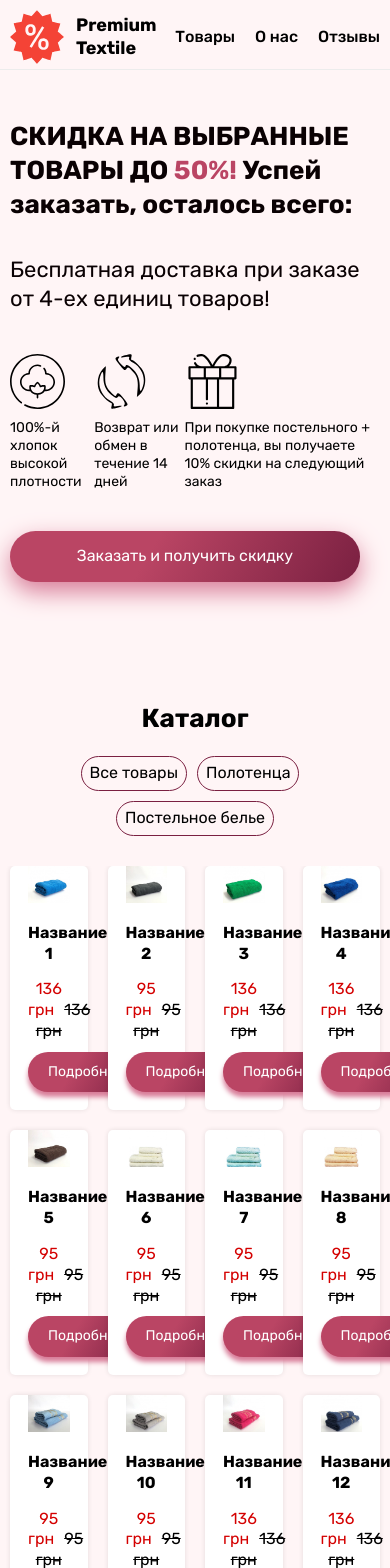
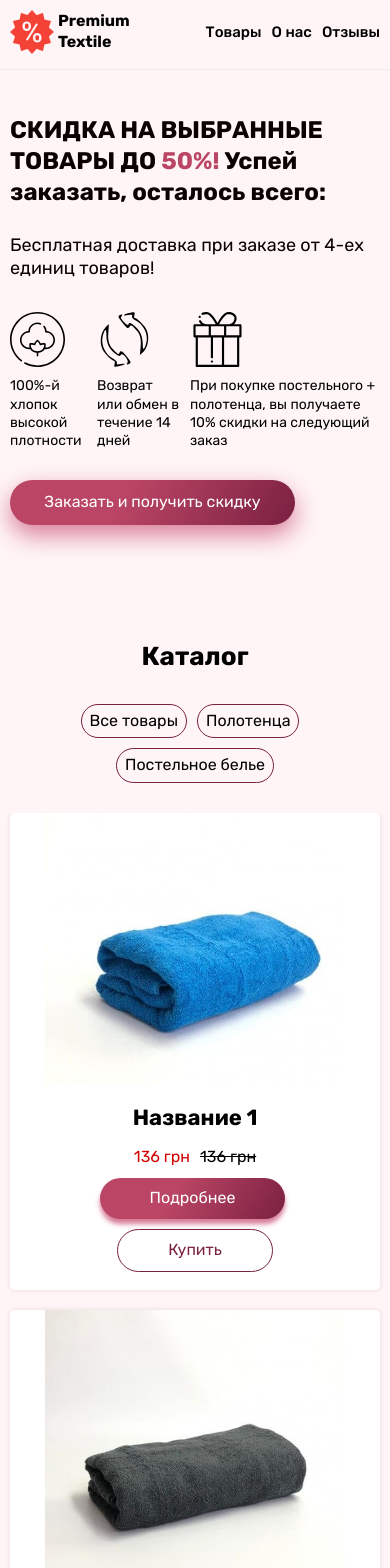
Before and after one commit to RomanVinichenko/onlineshop, a React (Create React App) app: page / in a window 390 px wide. Shown: the top 1568 px of the page. Built offline with nearby package versions, Linux system fonts and the light colour scheme.

Commit message:
adaptive done

```diff
--- a/src/components/About/index.tsx
+++ b/src/components/About/index.tsx
@@ -7,7 +7,7 @@ const About: FC = () => {
         <section className={styles['about']} id={'about'}>
             <div className={'container'}>
                 <div className={styles['about__inner']}>
-                    <h2 className={styles['about__title']}>О доставке</h2>
+                    <h2 className={'title'}>О доставке</h2>
                     <ul className={styles['about__items']}>
                         <li className={styles['about__item']}>
                             <img
@@ -44,7 +44,7 @@ const About: FC = () => {
                     </ul>
                 </div>
                 <div className={styles['about__inner']}>
-                    <h2 className={styles['about__title']}>Гарантии</h2>
+                    <h2 className={'title'}>Гарантии</h2>
                     <ul className={styles['about__items']}>
                         <li className={styles['about__item']}>
                             <img
--- a/src/components/Feedback/style.module.scss
+++ b/src/components/Feedback/style.module.scss
@@ -4,29 +4,23 @@
 .feedback {
     padding: 70px 0;
 
-    &__title {
-        margin-bottom: 30px;
-        font-size: 38px;
-        text-align: center;
-
-        @include r($md) {
-            font-size: 30px;
-        }
-
-        @include r($sm) {
-            font-size: 26px;
-        }
-    }
-
     &__cards {
         display: flex;
         justify-content: space-around;
+
+        @include r($lg) {
+           flex-wrap: wrap;
+        }
     }
 
     &__card {
         padding: 20px;
         border-radius: 10px;
         background-color: #fff;
+    }
+
+    &__slide {
+        padding-bottom: 40px;
     }
 
     &__header {
--- a/src/components/Header/style.module.scss
+++ b/src/components/Header/style.module.scss
@@ -12,22 +12,34 @@
     border-bottom: 1px solid #ececec;
     background-color: #fff5f6;
 
+
     .logo {
         display: flex;
         align-items: center;
         margin-right: auto;
+
     }
 
     &__img {
         width: 54px;
         height: 54px;
         margin-right: 12px;
+
+        @include r($sm) {
+            width: 44px;
+            height: 44px;
+            margin-right: 4px;
+
+        }
     }
 
     &__title {
+        @include r($md) {
+            max-width: 75px;
+            font-size: 18px;
+        }
         @include r($sm) {
-            max-width: 60px;
-            font-size: 18px;
+            font-size: 16px;
         }
     }
 
@@ -50,6 +62,11 @@
                     margin-right: 20px;
                 }
             }
+            @include r($sm) {
+                &:not(:last-child) {
+                    margin-right: 10px;
+                }
+            }
         }
 
         &__btn {
@@ -65,7 +82,7 @@
             }
 
             @include r($sm) {
-                font-size: 16px;
+                font-size: 15px;
             }
         }
     }
--- a/src/components/Main/style.module.scss
+++ b/src/components/Main/style.module.scss
@@ -8,6 +8,10 @@
     justify-content: center;
     margin-top: 70px;
     padding: 115px 0 0;
+
+    @include r($sm) {
+        padding: 45px 0;
+    }
 
     &__inner {
         display: flex;
@@ -37,7 +41,9 @@
         }
 
         @include r($sm) {
-            font-size: 26px;
+            font-size: 24px;
+            margin-bottom: 25px;
+
         }
     }
 
@@ -45,19 +51,31 @@
         margin-bottom: 40px;
         font-size: 22px;
         color: #0a0103;
+
+        @include r($sm) {
+            font-size: 18px;
+            margin-bottom: 32px;
+        }
     }
 
     &__list {
         display: flex;
         margin-bottom: 40px;
+
+        @include r($sm) {
+            margin-bottom: 30px;
+
+        }
     }
 
     &__list-item {
         max-width: 300px;
 
         &:not(:last-child) {
-            margin-right: 5px;
+            margin-right: 10px;
         }
+
+
     }
 
     &__list-img {
@@ -90,65 +108,29 @@
 
         @include r($sm) {
             padding: 15px 10px;
+            max-width: 300px;
+
+
+
+        }
+        @include r($sm) {
+            padding: 12px 6px;
+            max-width: 285px;
+
+
         }
     }
 
     &__pic {
         max-width: 545px;
         width: 100%;
+        border-radius: 5px;
         max-height: 490px;
+        position: relative;
+
         @include r($md) {
             display: none;
         }
     }
 
-    @include r($sm) {
-        padding: 50px 0;
-    }
 }
-
-.feedback {
-    padding: 50px 0;
-
-    &__title {
-        margin-bottom: 30px;
-        font-size: 38px;
-        text-align: center;
-
-        @include r($md) {
-            font-size: 30px;
-        }
-
-        @include r($sm) {
-            font-size: 26px;
-        }
-    }
-
-    &__cards {
-        display: flex;
-        justify-content: space-around;
-    }
-
-    &__card {
-        padding: 20px;
-        width: 100%;
-        max-width: 330px;
-        border-radius: 10px;
-        background-color: #fff;
-    }
-
-    &__header {
-        display: flex;
-        align-items: center;
-        justify-content: center;
-        margin-bottom: 20px;
-    }
-
-    &__card-img {
-        margin-right: 10px;
-        width: 50px;
-        height: 50px;
-        border-radius: 50%;
-        object-fit: cover;
-    }
-}
--- a/src/components/Products/index.tsx
+++ b/src/components/Products/index.tsx
@@ -1,4 +1,4 @@
-import React, { FC, useState } from 'react';
+import React, {FC, useState} from 'react';
 
 import mockData from '../../mockDataProduct';
 import Modal from '../Modal';
@@ -37,7 +37,7 @@ const Products: FC = () => {
     size: JSX.Element | string,
     newPrice: string,
   ) => {
-        setModalContent({ img, title, price, size, newPrice });
+    setModalContent({img, title, price, size, newPrice});
   };
 
   const modalInModal = (name: string | undefined) => {
@@ -55,35 +55,35 @@ const Products: FC = () => {
     <>
       <section className={styles['products']} id={'products'}>
         <div className={'container'}>
-                    <h2 className={styles['products__title']}>Каталог</h2>
+          <h2 className={'title'}>Каталог</h2>
 
           <ul className={styles['products__list']}>
-                        <li className={styles['products__item']}>
+            <li className={styles['products__list-item']}>
               <button
-                                className={styles['products__button']}
+                className={styles['products__list-button']}
                 onClick={() => setFilter('all')}>
                 Все товары
               </button>
             </li>
-                        <li className={styles['products__item']}>
+            <li className={styles['products__list-item']}>
               <button
-                                className={styles['products__button']}
+                className={styles['products__list-button']}
                 onClick={() => setFilter('towel')}>
                 Полотенца
               </button>
             </li>
-                        <li className={styles['products__item']}>
+            <li className={styles['products__list-item']}>
               <button
-                                className={styles['products__button']}
+                className={styles['products__list-button']}
                 onClick={() => setFilter('linens')}>
                 Постельное белье
               </button>
             </li>
           </ul>
-                    <ul className={styles['products__inner']}>
+          <ul className={styles['products__items']}>
             {copyProductList.map((item) => {
               return (
-                                <li className={styles['products__card']}>
+                <li className={styles['products__item']}>
                   <article key={item.id} className={'card'}>
                     <img
                       className={'card__img'}
@@ -155,7 +155,7 @@ const Products: FC = () => {
       )}
       {openPayModal && (
         <Modal callBack={() => setOpenPayModal(false)} small>
-                    <ModalBuy greetingUser={greetingUser} />
+          <ModalBuy greetingUser={greetingUser}/>
         </Modal>
       )}
     </>
--- a/src/components/Products/style.module.scss
+++ b/src/components/Products/style.module.scss
@@ -14,27 +14,13 @@
         }
     }
 
-    &__title {
-        margin-bottom: 20px;
-        font-size: 38px;
-        text-align: center;
-
-        @include r($md) {
-            font-size: 30px;
-        }
-
-        @include r($sm) {
-            font-size: 26px;
-        }
-    }
-
-    &__item {
+    &__list-item {
         &:not(:last-child) {
             margin-right: 10px;
         }
     }
 
-    &__button {
+    &__list-button {
         padding: 10px 20px;
         border: 1px solid #7a2041;
         border-radius: 35px;
@@ -56,17 +42,27 @@
         }
     }
 
-    &__inner {
+    &__items {
         display: flex;
         flex-wrap: wrap;
-        margin: 0 -10px 0;
+        margin: 0 -5px;
         text-align: center;
         overflow-x: hidden;
     }
 
-    &__card {
-        width: calc(100% / 4 - 20px);
-        margin: 0 10px 20px;
+    &__item {
+        margin: 0 5px 20px;
+        width: calc(100% / 4 - 10px);
+
+        @include r($lg) {
+            width: calc(100% / 3 - 10px);
+        }
+        @include r($md) {
+            width: calc(100% / 2 - 10px);
+        }
+        @include r($sm) {
+            width: 100%;
+        }
     }
 }
 
--- a/src/ui/index.scss
+++ b/src/ui/index.scss
@@ -26,25 +26,51 @@ body {
     width: 800px;
 }
 
+.title {
+    font-size: 38px;
+    margin-bottom: 30px;
+    text-align: center;
+
+    @include r($xl) {
+        font-size: 30px;
+    }
+    @include r($md) {
+        font-size: 26px;
+    }
+}
+
 .card {
-    padding: 0 18px 18px;
-    width: 100%;
-    max-width: 296px;
+    display: flex;
+    flex-direction: column;
+    align-items: center;
+    box-shadow: 0 0 5px 0 rgba(0, 0, 0, 0.1);
     border-radius: 5px;
-    box-shadow: 0 0 5px 0 rgba(0, 0, 0, 0.1);
+    padding: 0 15px 18px;
     background-color: #fff;
     transition: box-shadow 0.3s;
+    width: 100%;
+
+    @include r($sm) {
+        max-width: 400px;
+        margin: 0 auto;
+    }
 
     &__img {
         margin-bottom: 20px;
-        max-width: 260px;
+        max-width: 600px;
         width: 100%;
         height: 100%;
+        object-fit: cover;
+        text-align: center;
+
+        @include r($md) {
+            max-width: 300px;
+        }
     }
 
     &__title {
         margin-bottom: 15px;
-        font-size: 16px;
+        font-size: 22px;
     }
 
     &__prices {
@@ -66,60 +92,49 @@ body {
         display: flex;
         justify-content: space-around;
         width: 100%;
+        @include r($xl) {
+            flex-direction: column;
+            align-items: center;
+
+        }
     }
 
     &__btn-more {
-        padding: 10px 20px;
         border: none;
+        padding: 10px 25px;
         border-radius: 35px;
         box-shadow: 0 5px 5px 0 rgb(216, 124, 152);
         color: #fff;
         background-image: linear-gradient(120deg, #ba4564 40%, #7a2041);
         background-color: rgb(122, 32, 65);
         transition: box-shadow 0.5s;
+        margin-right: 5px;
 
         &:hover {
             box-shadow: none;
         }
 
-        @include r($md) {
-            padding: 6px 12px;
-            font-size: 14px;
-        }
-
-        @include r($sm) {
-            padding: 10px 20px;
+        @include r($xl) {
+            padding: 10px 50px;
+            margin-bottom: 10px;
         }
     }
 
     &__btn-buy {
-        padding: 10px 20px;
+        padding: 10px 25px;
         border: 1px solid #7a2041;
         border-radius: 35px;
         color: #7a2041;
         background-color: #fff;
 
-        @include r($md) {
-            padding: 6px 12px;
-            font-size: 14px;
-        }
-
-        @include r($sm) {
-            padding: 10px 15px;
+        @include r($xl) {
+            padding: 10px 50px;
         }
     }
 
     &:hover {
         box-shadow: 0 10px 10px 0 rgba(0, 0, 0, 0.1);
     }
-
-    @include r($lg) {
-
-    }
-
-    @include r($sm) {
-
-    }
 }
 
 .phone {
```
Also changed, not shown: src/components/About/style.module.scss (+21 -17 lines), src/components/Feedback/index.tsx (+22 -4 lines), src/components/Main/index.tsx (+6 -6 lines), src/components/ModalBuy/index.tsx (+13 -3 lines). Lines whose indentation alone changed are shown as unchanged.
